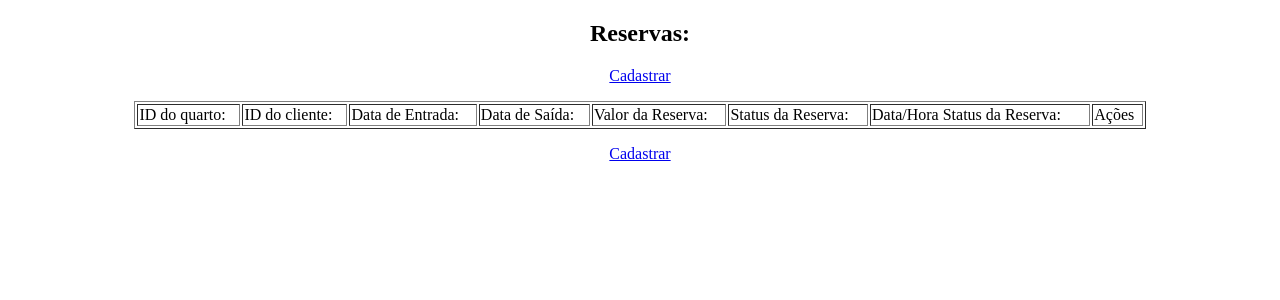
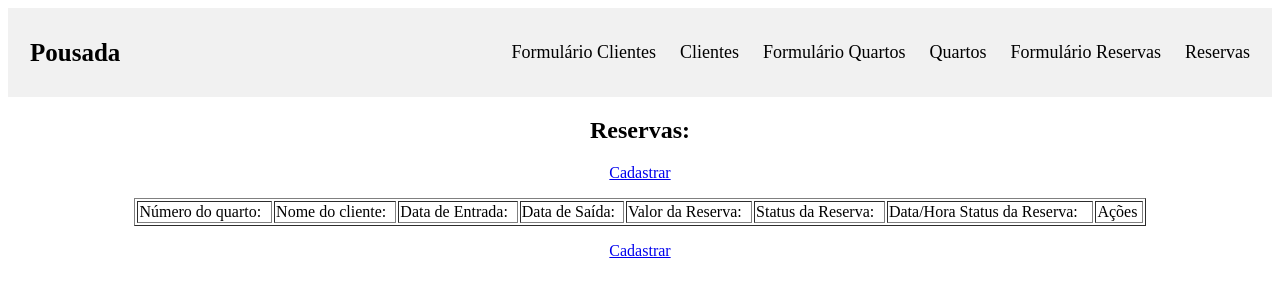
Before and after one commit to LuizFhelipy/TecnicasVICristiano, a PHP site: page /reservas.php in a window 1280 px wide. Shown: the top 300 px of the page. Run offline with PHP 8.4, Linux system fonts and the light colour scheme; data that the repository does not hold is empty.

Commit message:
menu e outras alterações

```diff
--- a/Pousada/formulario_reservas.php
+++ b/Pousada/formulario_reservas.php
@@ -37,7 +37,8 @@
     <link rel="stylesheet" type="text/css" href="estilo.css">
   </head>
 
-  <body background-color="gray">
+  <body>
+    <?php include_once("menu.php"); ?>
     <div width=60% align=center>
       <form class="formulario" method="post" action="reservas.php" align=left>
         <p> Envie uma mensagem preenchendo o formulário abaixo</p>
--- /dev/null
+++ b/Pousada/menu.php
@@ -0,0 +1,53 @@
+<div class="header">
+  <a href="#default" class="logo">Pousada</a>
+  <div class="header-right">
+    <a href="formulario_clientes.php">Formulário Clientes</a>
+    <a href="clientes.php">Clientes</a>
+    <a href="formulario_quartos.php">Formulário Quartos</a>
+    <a href="quartos.php">Quartos</a>
+    <a href="formulario_reservas.php">Formulário Reservas</a>
+    <a href="reservas.php">Reservas</a>
+  </div>
+</div>
+
+<style>
+  .header {
+    overflow: hidden;
+    background-color: #f1f1f1;
+    padding: 20px 10px;
+  }
+
+  .header a {
+    float: left;
+    color: black;
+    text-align: center;
+    padding: 12px;
+    text-decoration: none;
+    font-size: 18px;
+    line-height: 25px;
+    border-radius: 4px;
+  }
+
+  /* Style the logo link (notice that we set the same value of line-height and font-size to prevent the header to increase when the font gets bigger */
+  .header a.logo {
+    font-size: 25px;
+    font-weight: bold;
+  }
+
+  /* Change the background color on mouse-over */
+  .header a:hover {
+    background-color: #ddd;
+    color: black;
+  }
+
+  /* Style the active/current link*/
+  .header a.active {
+    background-color: dodgerblue;
+    color: white;
+  }
+
+  /* Float the link section to the right */
+  .header-right {
+    float: right;
+  }
+</style>
--- a/Pousada/reservas.php
+++ b/Pousada/reservas.php
@@ -61,13 +61,14 @@ if (isset($_GET['msg']) && $_GET['msg'] != "") {
 </head>
 
 <body>
+	<?php include_once("menu.php"); ?>
 	<h2 align=center>Reservas:</h2>
 	<p align=center> <a href="formulario_reservas.php">Cadastrar</a></p>
 
 	<table border=1 width=80% align=center>
 		<tr>
-			<td><label for="id_quarto">ID do quarto:</label></td>
-			<td><label for="id_cliente">ID do cliente:</label></td>
+			<td><label for="num_quarto">Número do quarto:</label></td>
+			<td><label for="nome_cliente">Nome do cliente:</label></td>
 			<td><label for="data_entrada">Data de Entrada:</label></td>
 			<td><label for="data_saida">Data de Saída:</label></td>
 			<td><label for="valor_reserva">Valor da Reserva:</label></td>
@@ -76,14 +77,13 @@ if (isset($_GET['msg']) && $_GET['msg'] != "") {
 			<td><label for="acoes">Ações</label></td>
 		</tr>
 
-
 		<?php
-		$sql = "select id, id_quarto, id_cliente, data_entrada, data_saida, valor_reserva, status_reserva, datahora_status from reservas ";
+		$sql = "select r.*, q.num_porta, c.nome_cliente from reservas as r left join quartos as q on r.id_quarto = q.id left join clientes as c on r.id_cliente = c.id";
 		$resultado = mysqli_query($conexao, $sql);
 
 		while ($dados = mysqli_fetch_array($resultado)) {
-			echo '<tr><td>' . $dados['id_quarto'] . '</td>
-				  <td>' . $dados['id_cliente'] . '</td>
+			echo '<tr><td>' . $dados['num_porta'] . '</td>
+				  <td>' . $dados['nome_cliente'] . '</td>
 				  <td>' . $dados['data_entrada'] . '</td>
 					<td>' . $dados['data_saida'] . '</td>
 					<td>' . $dados['valor_reserva'] . '</td>
```
Also changed, not shown: Pousada/clientes.php (+23 -18 lines), Pousada/formulario_clientes.php (+10 -6 lines), Pousada/formulario_quartos.php (+9 -6 lines), Pousada/quartos.php (+22 -17 lines).
